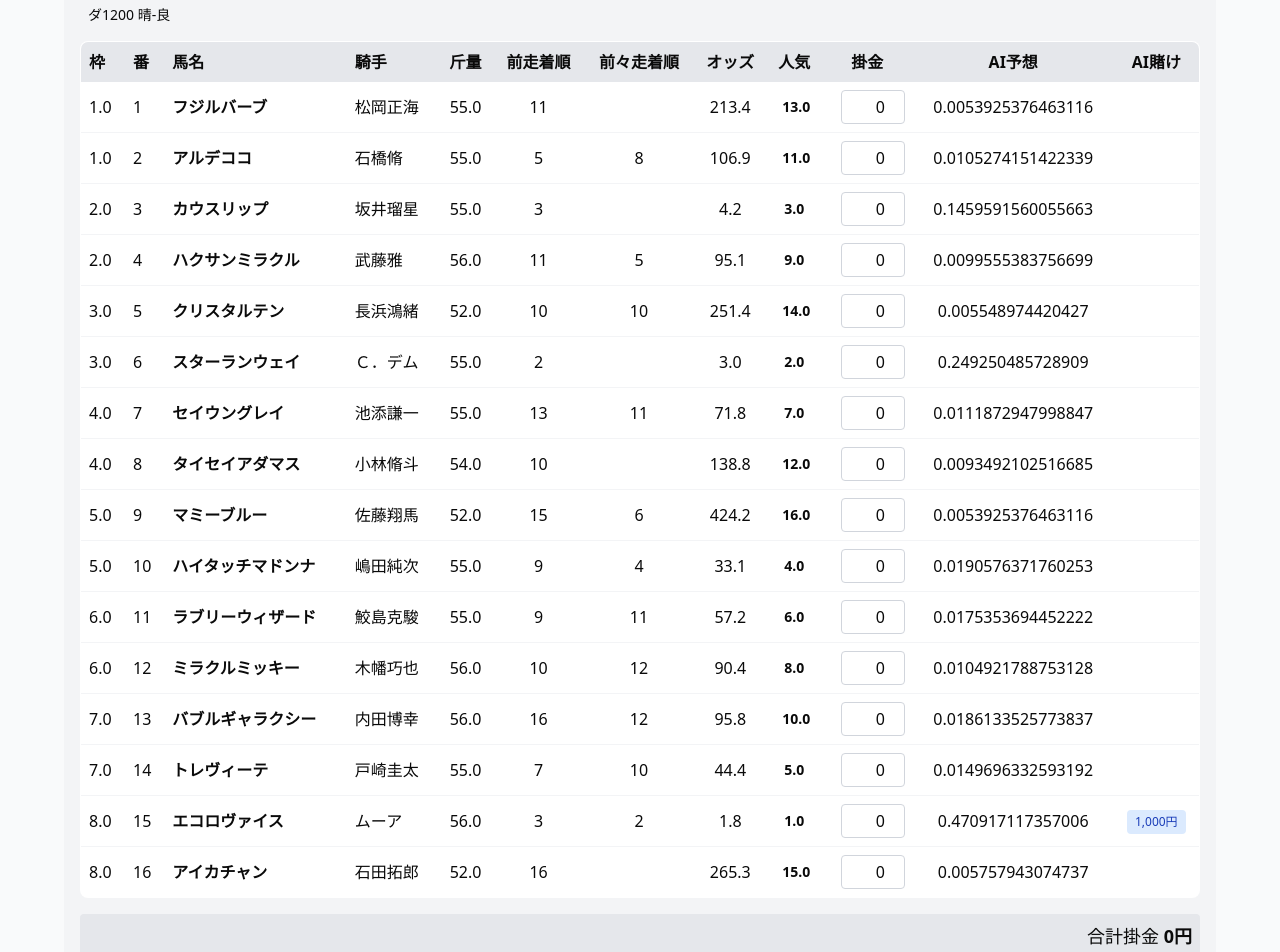
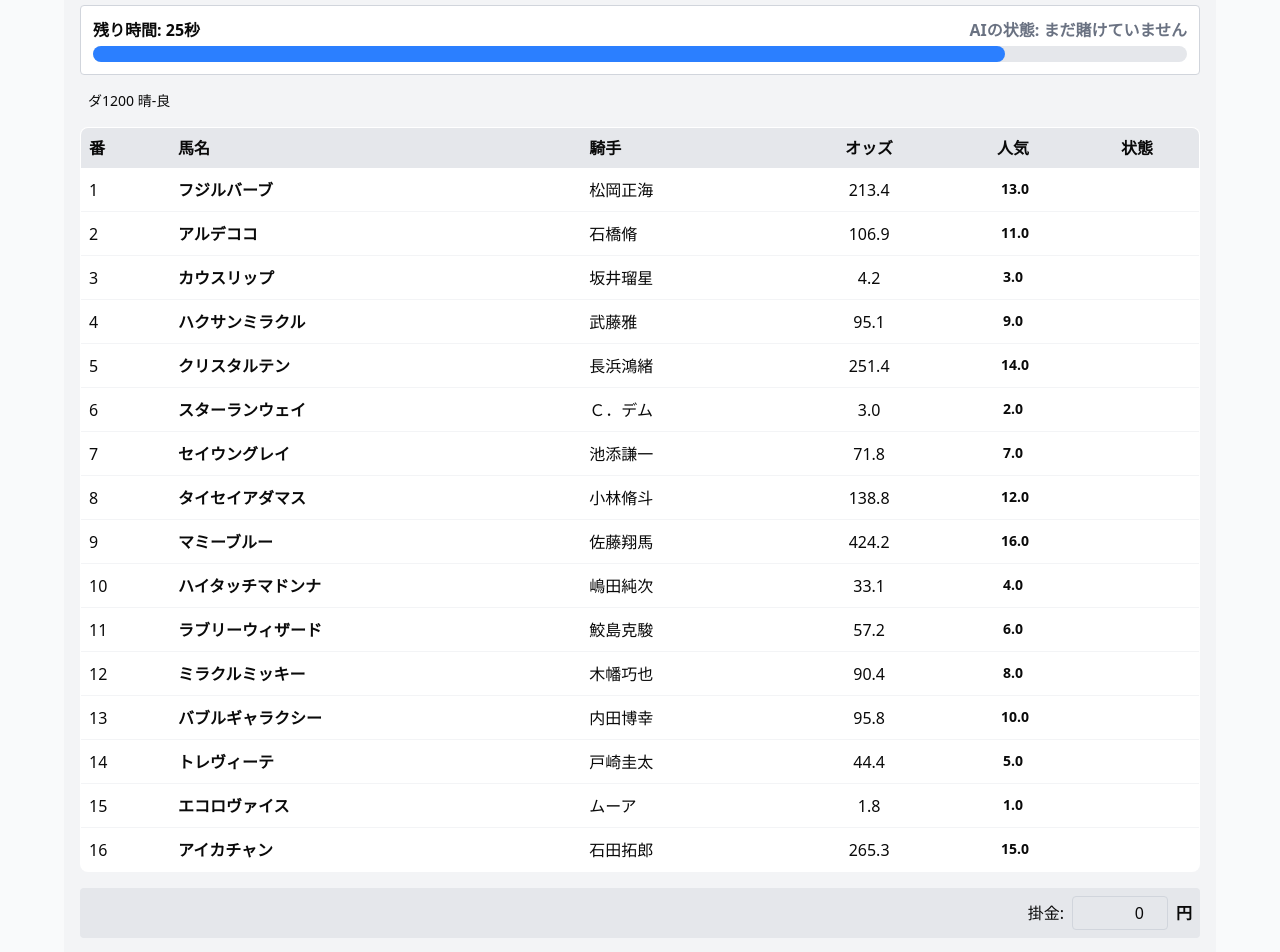
Before and after one commit to Yamadorinaruho/keiba-data, a Next.js app in the folder front-end/: page /game in a window 1280 px wide. Shown: the part 160-1112 px from the top of the page. Built offline with nearby package versions, Linux system fonts and the light colour scheme.

Commit message:
タイム制導入

```diff
--- a/front-end/src/components/HorseTable.tsx
+++ b/front-end/src/components/HorseTable.tsx
@@ -9,14 +9,19 @@ export default function HorseTable() {
   const [loading, setLoading] = useState(true);
   const [error, setError] = useState<string | null>(null);
   const [currentRaceIndex, setCurrentRaceIndex] = useState(0);
-  const [betAmounts, setBetAmounts] = useState<{[key: string]: number}>({});
+  const [selectedHorse, setSelectedHorse] = useState<string | null>(null);
+  const [betAmount, setBetAmount] = useState<number>(0);
   const [userBalance, setUserBalance] = useState(20000);
   const [aiBalance, setAiBalance] = useState(18000);
-  const [totalBet, setTotalBet] = useState(0);
   const [raceFinished, setRaceFinished] = useState(false);
   const [winner, setWinner] = useState<Horse | null>(null);
-  const [aiBets, setAiBets] = useState<{[key: string]: string}>({}); // AIが各レースでどの馬に賭けるか
-  const [aiResults, setAiResults] = useState<{[key: string]: number}>({}); // AIの各レースでの結果（払い戻し）
+
+  // タイマー関連
+  const [timeLeft, setTimeLeft] = useState<number>(30);
+  const [timerActive, setTimerActive] = useState<boolean>(true);
+
+  // AIの賭け状態
+  const [aiSelectedHorse, setAiSelectedHorse] = useState<string | null>(null);
 
   // 馬データを取得
   useEffect(() => {
@@ -26,41 +31,6 @@ export default function HorseTable() {
         if (!response.ok) throw new Error('APIエラー');
         const data = await response.json();
         setHorses(data);
-
-        // 初期の掛金を設定
-        const initialBets: {[key: string]: number} = {};
-        data.forEach((horse: Horse) => {
-          initialBets[horse.horse_id] = 0;
-        });
-        setBetAmounts(initialBets);
-
-        // レースIDごとにデータをグループ化してAIの賭けを設定
-        const aiRaceBets: {[key: string]: string} = {};
-        const tempRaceGroups: { [key: string]: Horse[] } = {};
-
-        data.forEach((horse: Horse) => {
-          if (!tempRaceGroups[horse.race_id]) {
-            tempRaceGroups[horse.race_id] = [];
-          }
-          tempRaceGroups[horse.race_id].push(horse);
-        });
-
-        // 各レースごとにAIが賭ける馬（predが最高の馬）を決定
-        Object.keys(tempRaceGroups).forEach(raceId => {
-          const raceHorses = tempRaceGroups[raceId];
-          // predが最も高い馬を見つける
-          let bestHorse = raceHorses[0];
-          raceHorses.forEach(horse => {
-            if (horse.pred > bestHorse.pred) {
-              bestHorse = horse;
-            }
-          });
-          // AIの賭け記録
-          aiRaceBets[raceId] = bestHorse.horse_id;
-        });
-
-        // AIの賭けを設定
-        setAiBets(aiRaceBets);
       } catch (err) {
         setError('データ取得失敗');
       } finally {
@@ -71,11 +41,35 @@ export default function HorseTable() {
     fetchHorses();
   }, []);
 
-  // 合計掛金を計算
+  // タイマー機能
   useEffect(() => {
-    const total = Object.values(betAmounts).reduce((sum, amount) => sum + amount, 0);
-    setTotalBet(total);
-  }, [betAmounts]);
+    if (loading || raceFinished || !timerActive) return;
+
+    const timer = setInterval(() => {
+      setTimeLeft(prev => {
+        // AIが20秒経過時点で自動的に賭ける
+        if (prev === 10 && !aiSelectedHorse) {
+          handleAiBet();
+        }
+
+        if (prev <= 1) {
+          clearInterval(timer);
+
+          // 時間切れでレース開始
+          if (!raceFinished) {
+            if (!aiSelectedHorse) {
+              handleAiBet();
+            }
+            runRace();
+          }
+          return 0;
+        }
+        return prev - 1;
+      });
+    }, 1000);
+
+    return () => clearInterval(timer);
+  }, [loading, raceFinished, timerActive, aiSelectedHorse]);
 
   // ローディング状態とエラー処理
   if (loading) return <div className="text-center p-4">読み込み中...</div>;
@@ -96,44 +90,81 @@ export default function HorseTable() {
   const currentRaceHorses = raceGroups[currentRaceId];
   const raceInfo = currentRaceHorses[0];
 
-  // 掛金を変更する関数
-  function handleBetAmountChange(e: React.ChangeEvent<HTMLInputElement>, horseId: string) {
-    const amount = parseInt(e.target.value) || 0;
-    if (amount >= 0) {
-      setBetAmounts({
-        ...betAmounts,
-        [horseId]: amount
-      });
+  // AIが賭ける処理
+  function handleAiBet() {
+    if (raceFinished || aiSelectedHorse) return;
+
+    // AIが賭ける馬を選ぶ（ユーザーが選んだ馬以外で予想値が最高の馬）
+    const availableHorses = currentRaceHorses.filter(horse =>
+      horse.horse_id !== selectedHorse
+    );
+
+    // 予想値(pred)が最も高い馬を見つける
+    let bestHorse = availableHorses[0];
+    availableHorses.forEach(horse => {
+      if (horse.pred > bestHorse.pred) {
+        bestHorse = horse;
+      }
+    });
+
+    setAiSelectedHorse(bestHorse.horse_id);
+  }
+
+  // 馬を選択する関数
+  function selectHorse(horseId: string) {
+    if (raceFinished || !timerActive) return;
+
+    // 既に選択されている馬をクリックした場合は選択解除
+    if (selectedHorse === horseId) {
+      setSelectedHorse(null);
+      setBetAmount(0);
+    } else {
+      setSelectedHorse(horseId);
     }
   }
 
-  // 馬券を購入する関数
+  // 掛金を変更する関数
+  function handleBetAmountChange(e: React.ChangeEvent<HTMLInputElement>) {
+    const amount = parseInt(e.target.value) || 0;
+    if (amount >= 0) {
+      setBetAmount(amount);
+    }
+  }
+
+  // ユーザーが馬券を購入する関数
   function placeBets() {
+    // 馬が選択されているか確認
+    if (!selectedHorse) {
+      alert('馬を選択してください');
+      return;
+    }
+
     // 所持金チェック
-    if (totalBet > userBalance) {
+    if (betAmount > userBalance) {
       alert('所持金が足りません');
       return;
     }
 
     // 掛金チェック
-    if (totalBet === 0) {
+    if (betAmount === 0) {
       alert('掛金を入力してください');
       return;
     }
 
     // 所持金を減らす
-    setUserBalance(userBalance - totalBet);
+    setUserBalance(userBalance - betAmount);
 
-    // 購入確認アラート
-    const betsInfo = Object.entries(betAmounts)
-      .filter(([_, amount]) => amount > 0)
-      .map(([horseId, amount]) => {
-        const horse = horses.find(h => h.horse_id === horseId);
-        return `${horse?.馬名}: ${amount}円`;
-      })
-      .join('\n');
+    // AIが賭ける処理
+    handleAiBet();
 
-    alert(`馬券を購入しました！\n\n${betsInfo}\n\n合計: ${totalBet}円`);
+    // すぐにレース結果を表示
+    runRace();
+  }
+
+  // レース実行処理
+  function runRace() {
+    // タイマーを停止
+    setTimerActive(false);
 
     // 勝ち馬を決定（着順=1の馬）
     const winningHorse = currentRaceHorses.find(horse => horse.着順 === 1) || currentRaceHorses[0];
@@ -141,34 +172,22 @@ export default function HorseTable() {
 
     // プレイヤーの払い戻し計算
     const winningHorseId = winningHorse.horse_id;
-    const betAmount = betAmounts[winningHorseId] || 0;
-    const payout = betAmount * winningHorse.オッズ;
+    const playerWin = selectedHorse === winningHorseId;
+    const payout = playerWin ? betAmount * winningHorse.オッズ : 0;
 
     // AIの払い戻し計算
     const AI_BET_AMOUNT = 1000; // AIの賭け金額
-    const aiHorseId = aiBets[currentRaceId]; // AIが賭けた馬のID
-    const aiWin = aiHorseId === winningHorseId; // AIが勝ったかどうか
+    const aiWin = aiSelectedHorse === winningHorseId; // AIが勝ったかどうか
     const aiPayout = aiWin ? AI_BET_AMOUNT * winningHorse.オッズ : 0; // AIの払い戻し
 
-    // AIの結果を保存
-    setAiResults({
-      ...aiResults,
-      [currentRaceId]: aiPayout
-    });
-
     // AIの所持金更新
-    setAiBalance(prevBalance => prevBalance - AI_BET_AMOUNT + aiPayout);
+    if (aiSelectedHorse) {
+      setAiBalance(prevBalance => prevBalance - AI_BET_AMOUNT + aiPayout);
+    }
 
     // プレイヤーの払い戻しがある場合は所持金に追加
-    if (payout > 0) {
-      setUserBalance(userBalance - totalBet + payout);
-      setTimeout(() => {
-        alert(`おめでとうございます！\n\n1着: ${winningHorse.馬名}\n\n払い戻し: ${payout}円`);
-      }, 300);
-    } else {
-      setTimeout(() => {
-        alert(`残念！\n\n1着: ${winningHorse.馬名}\n\n的中なし`);
-      }, 300);
+    if (selectedHorse && payout > 0) {
+      setUserBalance(prevBalance => prevBalance + payout); // 掛金は既に引かれているので、払い戻しだけ追加
     }
 
     // レース終了状態にする
@@ -181,17 +200,18 @@ export default function HorseTable() {
       setCurrentRaceIndex(currentRaceIndex + 1);
       setRaceFinished(false);
       setWinner(null);
-
-      // 掛金をリセット
-      const resetBets: {[key: string]: number} = {};
-      Object.keys(betAmounts).forEach(key => {
-        resetBets[key] = 0;
-      });
-      setBetAmounts(resetBets);
+      setSelectedHorse(null);
+      setBetAmount(0);
+      setTimeLeft(30);
+      setTimerActive(true);
+      setAiSelectedHorse(null);
     } else {
       alert('最後のレースです。これ以上先に進めません。');
     }
   }
+
+  // タイマーの表示形式を整える（プログレスバー風）
+  const timerPercentage = (timeLeft / 30) * 100;
 
   return (
     <div className="max-w-6xl mx-auto p-4 bg-gray-100 rounded-md">
@@ -210,6 +230,24 @@ export default function HorseTable() {
         </div>
       </div>
 
+      {/* タイマー表示（プログレスバー） */}
+      {!raceFinished && timerActive && (
+        <div className="mb-4 p-3 rounded bg-white border border-gray-300">
+          <div className="flex justify-between items-center mb-1">
+            <span className="font-bold">残り時間: {timeLeft}秒</span>
+            <span className={`font-bold ${aiSelectedHorse ? 'text-red-600' : 'text-gray-500'}`}>
+              AIの状態: {aiSelectedHorse ? `「${horses.find(h => h.horse_id === aiSelectedHorse)?.馬名}」に賭け済み` : 'まだ賭けていません'}
+            </span>
+          </div>
+          <div className="w-full bg-gray-200 rounded-full h-4">
+            <div
+              className={`h-4 rounded-full ${timeLeft <= 10 ? 'bg-red-500' : 'bg-blue-500'}`}
+              style={{ width: `${timerPercentage}%` }}
+            ></div>
+          </div>
+        </div>
+      )}
+
       {/* レース情報 */}
       <div className="text-sm mb-4 px-2">
         {raceInfo.距離} {raceInfo.天気}-{raceInfo.馬場}
@@ -225,20 +263,13 @@ export default function HorseTable() {
             {/* プレイヤーの賭けと払い戻し */}
             <div className="w-1/2 pr-2">
               <p className="font-bold">あなたの馬券:</p>
-              {Object.entries(betAmounts).some(([_, amount]) => amount > 0) ? (
+              {selectedHorse ? (
                 <ul>
-                  {Object.entries(betAmounts)
-                    .filter(([_, amount]) => amount > 0)
-                    .map(([horseId, amount]) => {
-                      const horse = horses.find(h => h.horse_id === horseId);
-                      const isWinner = winner.horse_id === horseId;
-                      return (
-                        <li key={horseId} className={isWinner ? "text-green-600 font-bold" : ""}>
-                          {horse?.馬名}: {amount.toLocaleString()}円
-                          {isWinner && ` → 払戻: ${(amount * (horse?.オッズ || 0)).toLocaleString()}円`}
-                        </li>
-                      );
-                    })}
+                  <li className={winner.horse_id === selectedHorse ? "text-green-600 font-bold" : ""}>
+                    {horses.find(h => h.horse_id === selectedHorse)?.馬名}: {betAmount.toLocaleString()}円
+                    {winner.horse_id === selectedHorse &&
+                      ` → 払戻: ${(betAmount * winner.オッズ).toLocaleString()}円`}
+                  </li>
                 </ul>
               ) : (
                 <p className="text-gray-500">賭けなし</p>
@@ -248,14 +279,16 @@ export default function HorseTable() {
             {/* AIの賭けと払い戻し */}
             <div className="w-1/2 pl-2 border-l border-yellow-300">
               <p className="font-bold">AIの馬券:</p>
-              {aiBets[currentRaceId] && (
+              {aiSelectedHorse ? (
                 <ul>
-                  <li className={winner.horse_id === aiBets[currentRaceId] ? "text-green-600 font-bold" : ""}>
-                    {horses.find(h => h.horse_id === aiBets[currentRaceId])?.馬名}: 1,000円
-                    {winner.horse_id === aiBets[currentRaceId] &&
+                  <li className={winner.horse_id === aiSelectedHorse ? "text-green-600 font-bold" : ""}>
+                    {horses.find(h => h.horse_id === aiSelectedHorse)?.馬名}: 1,000円
+                    {winner.horse_id === aiSelectedHorse &&
                       ` → 払戻: ${(1000 * winner.オッズ).toLocaleString()}円`}
                   </li>
                 </ul>
+              ) : (
+                <p className="text-gray-500">賭けなし</p>
               )}
             </div>
           </div>
@@ -266,23 +299,18 @@ export default function HorseTable() {
       <table className="w-full mb-4 bg-white rounded-md overflow-hidden border border-gray-200">
         <thead>
           <tr className="bg-gray-200">
-            <th className="py-2 px-2 text-left">枠</th>
             <th className="py-2 px-2 text-left">番</th>
             <th className="py-2 px-2 text-left">馬名</th>
             <th className="py-2 px-2 text-left">騎手</th>
-            <th className="py-2 px-2 text-center">斤量</th>
-            <th className="py-2 px-2 text-center">前走着順</th>
-            <th className="py-2 px-2 text-center">前々走着順</th>
             <th className="py-2 px-2 text-center">オッズ</th>
             <th className="py-2 px-2 text-center">人気</th>
-            <th className="py-2 px-2 text-center">掛金</th>
-            <th className="py-2 px-2 text-center">AI予想</th>
-            <th className="py-2 px-2 text-center">AI賭け</th>
+            <th className="py-2 px-2 text-center">状態</th>
           </tr>
         </thead>
         <tbody>
           {currentRaceHorses.map((horse) => {
-            const isAiBet = aiBets[currentRaceId] === horse.horse_id;
+            const isAiBet = aiSelectedHorse === horse.horse_id;
+            const isSelected = selectedHorse === horse.horse_id;
 
             return (
               <tr
@@ -290,45 +318,45 @@ export default function HorseTable() {
                 className={
                   raceFinished && winner?.horse_id === horse.horse_id
                     ? "border-b border-gray-100 bg-yellow-100"
+                    : isAiBet && !raceFinished
+                    ? "border-b border-gray-100 bg-red-50"
+                    : isSelected
+                    ? "border-b border-gray-100 bg-blue-50"
                     : "border-b border-gray-100"
                 }
+                onClick={() => !raceFinished && !isAiBet && selectHorse(horse.horse_id)}
+                style={{ cursor: (raceFinished || isAiBet) ? 'not-allowed' : 'pointer' }}
               >
-                <td className="py-2 px-2">{horse.枠番}</td>
                 <td className="py-2 px-2">{horse.馬番}</td>
                 <td className="py-2 px-2 font-bold">{horse.馬名}</td>
                 <td className="py-2 px-2">{horse.騎手}</td>
-                <td className="py-2 px-2 text-center">{horse.斤量}</td>
-                <td className="py-2 px-2 text-center">{horse.前走着順}</td>
-                <td className="py-2 px-2 text-center">{horse.前々走着順}</td>
                 <td className="py-2 px-2 text-center font-medium">{horse.オッズ}</td>
                 <td className="py-2 px-2 text-center">
                   <span className="inline-block w-6 h-6 rounded-full flex items-center justify-center text-sm font-bold">
                     {horse.人気}
                   </span>
                 </td>
-                <td className="py-2 px-2 text-right">
-                  {raceFinished ? (
-                    betAmounts[horse.horse_id] ?
-                    betAmounts[horse.horse_id].toLocaleString() + '円' :
-                    '0円'
-                  ) : (
-                    <input
-                      type="number"
-                      min="0"
-                      step="100"
-                      value={betAmounts[horse.horse_id] || 0}
-                      onChange={(e) => handleBetAmountChange(e, horse.horse_id)}
-                      className="w-16 px-1 py-1 border border-gray-300 text-right rounded"
-                    />
+                <td className="py-2 px-2 text-center">
+                  {!raceFinished && isSelected && (
+                    <span className="inline-block px-2 py-1 bg-blue-100 text-blue-800 text-xs font-medium rounded">
+                      選択中
+                    </span>
                   )}
-                </td>
-                <td className="py-2 px-2 text-center">{horse.pred}</td>
-                <td className="py-2 px-2 text-center">
-                  {isAiBet ? (
+                  {!raceFinished && isAiBet && (
+                    <span className="inline-block px-2 py-1 bg-red-100 text-red-800 text-xs font-medium rounded">
+                      AI賭け済み
+                    </span>
+                  )}
+                  {raceFinished && isSelected && (
                     <span className="inline-block px-2 py-1 bg-blue-100 text-blue-800 text-xs font-medium rounded">
-                      1,000円
+                      ユーザー
                     </span>
-                  ) : null}
+                  )}
+                  {raceFinished && isAiBet && (
+                    <span className="inline-block px-2 py-1 bg-red-100 text-red-800 text-xs font-medium rounded">
+                      AI
+                    </span>
+                  )}
                 </td>
               </tr>
             );
@@ -336,20 +364,30 @@ export default function HorseTable() {
         </tbody>
       </table>
 
-      {/* 掛金合計と賭けるボタン / 次のレースボタン */}
+      {/* 掛金入力と賭けるボタン / 次のレースボタン */}
       {!raceFinished ? (
         <>
           <div className="flex justify-end mb-4 bg-gray-200 p-2 rounded">
-            <div className="text-lg">
-              合計掛金 <span className="font-bold">{totalBet.toLocaleString()}円</span>
+            <div className="flex items-center">
+              <span className="mr-2">掛金:</span>
+              <input
+                type="number"
+                min="0"
+                step="100"
+                value={betAmount}
+                onChange={handleBetAmountChange}
+                disabled={!selectedHorse}
+                className="w-24 px-2 py-1 border border-gray-300 text-right rounded mr-2"
+              />
+              <span className="font-bold">円</span>
             </div>
           </div>
 
           <div className="flex justify-center mb-4">
             <button
               onClick={placeBets}
-              disabled={totalBet === 0}
-              className={`px-8 py-2 rounded ${totalBet === 0 ? 'bg-gray-400' : 'bg-gray-800 hover:bg-gray-700 text-white'}`}
+              disabled={!selectedHorse || betAmount === 0}
+              className={`px-8 py-2 rounded ${!selectedHorse || betAmount === 0 ? 'bg-gray-400' : 'bg-gray-800 hover:bg-gray-700 text-white'}`}
             >
               賭ける
             </button>
```
